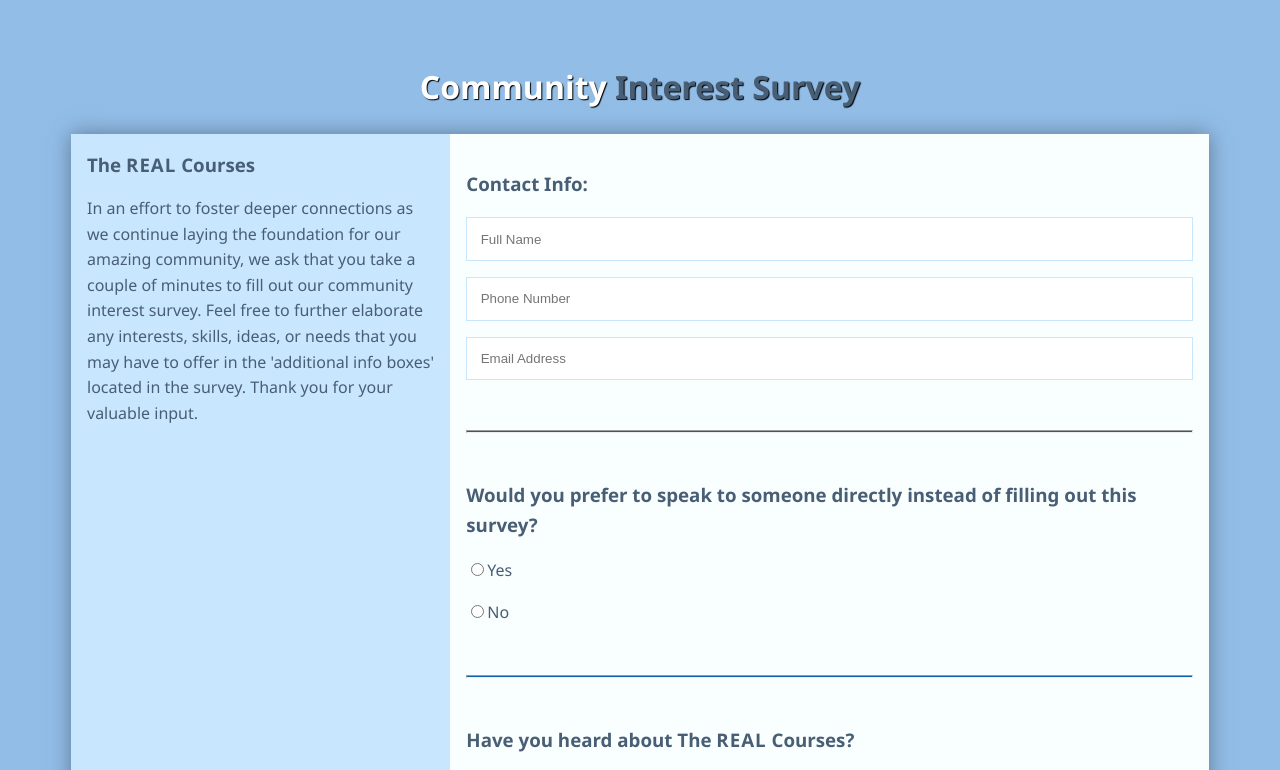
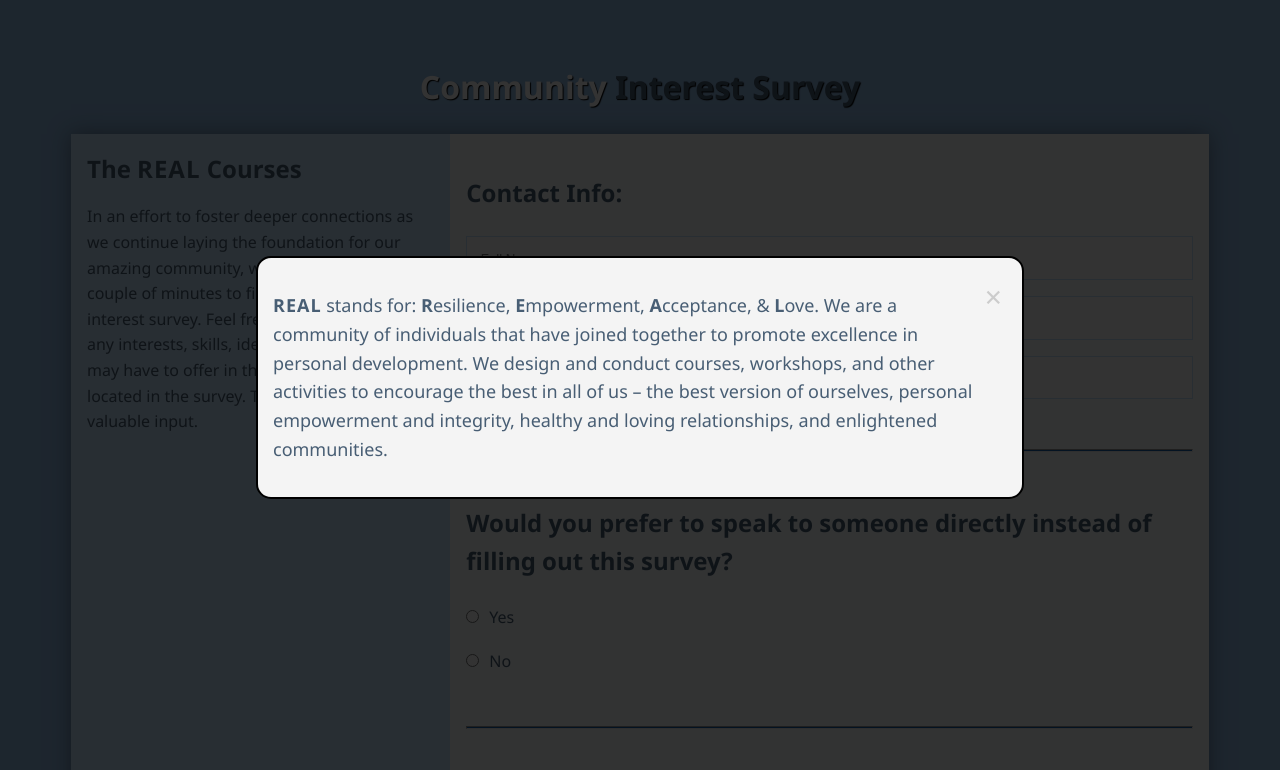
Before and after one commit to primo-vera/realSurvey.github.io, a plain HTML site: page index.html in a window 1280 px wide. Shown: the top 770 px of the page. Drawn offline with Linux system fonts and the light colour scheme.

Commit message:
Update stylesheet.css

```diff
--- a/stylesheet.css
+++ b/stylesheet.css
@@ -50,6 +50,10 @@ body {
     margin: 0 0 1rem 0;
 }
 
+h3 {
+    font-size: 1.5em;
+}
+
 .formWrap {
     background: #f9feff;
 }
@@ -72,8 +76,9 @@ hr {
 /* Modal */
 
 .modal {
-    display: none;
+    /*display: none;*/
     position: fixed;
+    body: fixed;
     z-index: 1;
     left: 0;
     top: 0;
@@ -84,20 +89,19 @@ hr {
 }
 
 .modal-content {
-    display: block;
     background-color: #f4f4f4;
-    position: relative;
-    margin: 50% auto;
-    padding: 10px;
-    width: 50%;
-    height: 50%;
+    position: fixed;
+    margin: 40% auto;
+    padding: 15px;
     border-radius: 15px;
     border: 2px solid #000000;
     box-shadow: 0 5px 8px 0 rgba(72, 94, 116, 0.7), 0 7 20px 0 rgba(0, 0, 0, 0.17);
-    font-size: 15px;
     letter-spacing: 1.2;
     line-height: 1.6;
-    overflow: scroll;
+}
+
+.modal-content p {
+    font-size: 18px;
 }
 
 .closeBtn {
@@ -137,6 +141,10 @@ footer {
     grid-column: 1 / 3;
 }
 
+.interest {
+    font-size: 15;
+}
+
 .formWrap .contact .capture,
 .formWrap form textarea,
 .formWrap form .full button,
@@ -160,6 +168,16 @@ footer {
     outline: 0;
     transition: background-color 2s ease-out;
 }
+
+.checkHolder {
+    margin: 5px;
+}
+
+input[type="checkbox"],
+input[type="radio"] {
+    padding: 0 10px 10px 0;
+    margin: 0 10px 10px 0;
+}
 /* Large Screens */
 
 @media(min-width:700px) {
@@ -180,3 +198,11 @@ footer {
     .brand {
         text-align: left;
     }
+    .modal-content {
+        margin: 20%;
+        padding: 15px;
+        border-radius: 15px;
+        border: 2px solid #000000;
+        box-shadow: 0 5px 8px 0 rgba(72, 94, 116, 0.7), 0 7 20px 0 rgba(0, 0, 0, 0.17);
+        overflow: scroll !important;
+    }
```
